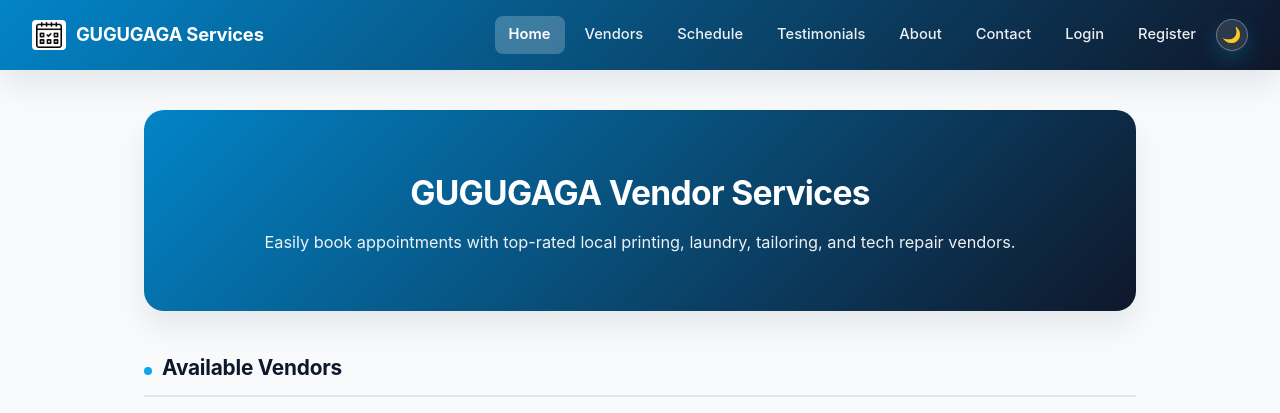
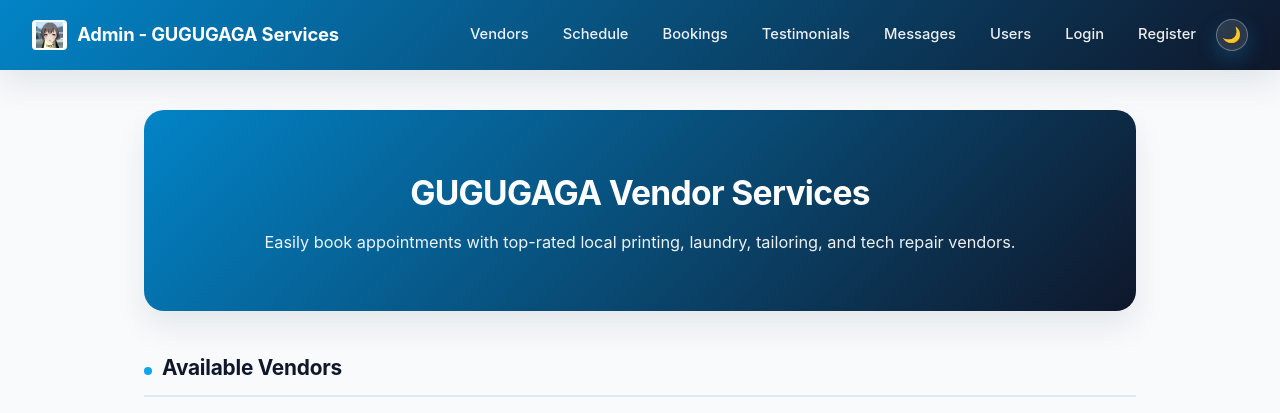
Before and after one commit to shengjwong/assignment_cloud, a PHP site: page /index.php in a window 1280 px wide. Shown: the top 413 px of the page. Run offline with PHP 8.4, Linux system fonts and the light colour scheme; data comes from the database, SQL or seed files in the repository; data that the repository does not hold is empty.

Commit message:
change icon

```diff
--- a/vendor-services-booking/partials/header.php
+++ b/vendor-services-booking/partials/header.php
@@ -19,33 +19,33 @@ function nav_active($page, $current) {
 </script>
 <meta name="viewport" content="width=device-width, initial-scale=1.0">
 <meta name="description" content="<?= htmlspecialchars($pageDescription ?? 'Book a service slot with GUGUGAGA vendors - printing, laundry, tailoring, tech repair and more.') ?>">
-<title><?= htmlspecialchars($pageTitle ?? 'GUGUGAGA - Vendor Services') ?></title>
-<link rel="icon" type="image/png" href="assets/gugugaga.png">
-<link rel="stylesheet" href="style.css?v=<?= @filemtime(__DIR__ . '/../style.css') ?>">
+<title><?= htmlspecialchars($pageTitle ?? 'Admin - GUGUGAGA Services') ?></title>
+<link rel="icon" type="image/png" href="../assets/gugugaga.png">
+<link rel="stylesheet" href="../style.css?v=<?= @filemtime(__DIR__ . '/../style.css') ?>">
 </head>
 <body>
 <nav class="navbar">
-<a class="brand" href="index.php"><img src="assets/booking.png" alt="GUGUGAGA Logo" class="brand-logo">GUGUGAGA Services</a>
+<a class="brand" href="index.php"><img src="../assets/gugugaga.png" alt="GUGUGAGA Logo" class="brand-logo">Admin - GUGUGAGA Services</a>
 <div class="nav-links">
-<a href="index.php" class="<?= trim(nav_active('index.php', $currentPage)) ?>">Home</a>
 <a href="vendors.php" class="<?= trim(nav_active('vendors.php', $currentPage)) ?>">Vendors</a>
 <a href="schedule.php" class="<?= trim(nav_active('schedule.php', $currentPage)) ?>">Schedule</a>
+<a href="bookings.php" class="<?= trim(nav_active('bookings.php', $currentPage)) ?>">Bookings</a>
 <a href="testimonials.php" class="<?= trim(nav_active('testimonials.php', $currentPage)) ?>">Testimonials</a>
-<a href="about.php" class="<?= trim(nav_active('about.php', $currentPage)) ?>">About</a>
-<a href="contact.php" class="<?= trim(nav_active('contact.php', $currentPage)) ?>">Contact</a>
+<a href="messages.php" class="<?= trim(nav_active('messages.php', $currentPage)) ?>">Messages</a>
+<a href="users.php" class="<?= trim(nav_active('users.php', $currentPage)) ?>">Users</a>
 <?php if ($loggedIn): ?>
 <div class="user-menu">
 <button type="button" class="nav-user user-menu-trigger" aria-haspopup="true" aria-expanded="false">
 <span class="user-avatar"><?= htmlspecialchars(mb_strtoupper(mb_substr(current_user_name(), 0, 1))) ?></span> Hi, <?= htmlspecialchars(current_user_name()) ?>
 </button>
 <div class="user-menu-dropdown">
-<a href="account.php">My Account</a>
-<a href="logout.php">Logout</a>
+<a href="../account.php">My Account</a>
+<a href="../logout.php">Logout</a>
 </div>
 </div>
 <?php else: ?>
-<a href="login.php">Login</a>
-<a href="register.php">Register</a>
+<a href="../login.php">Login</a>
+<a href="../register.php">Register</a>
 <?php endif; ?>
 <button id="theme-toggle" class="theme-toggle" type="button" aria-label="Toggle dark mode">&#9728;</button>
 </div>
```
